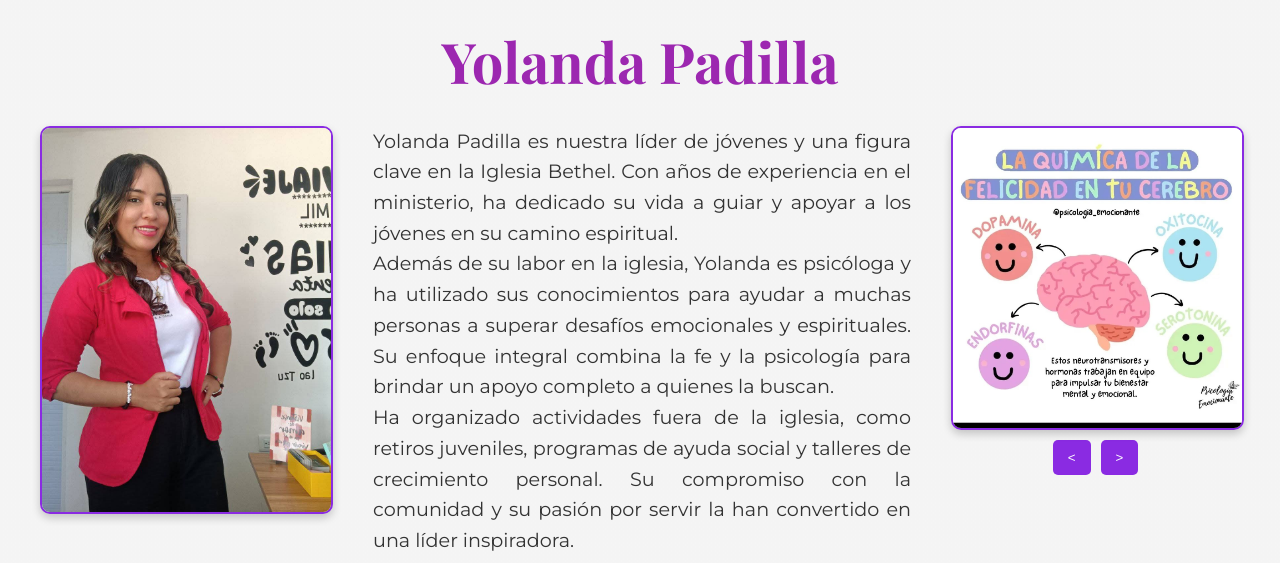
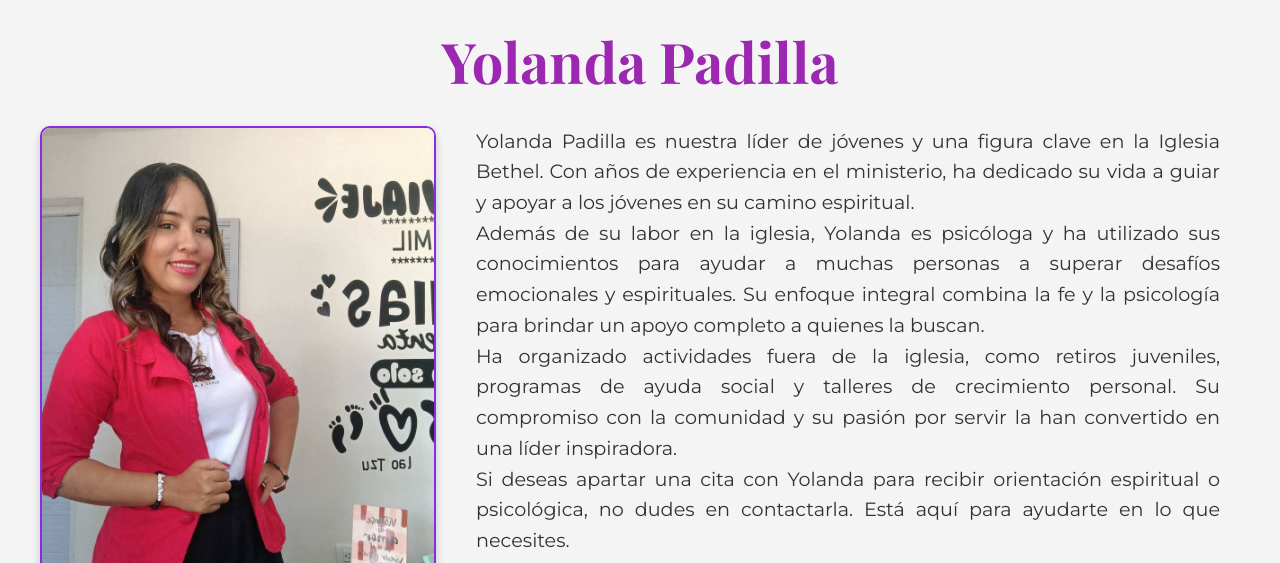
Before and after one commit to cristian348/Iglesia, a plain HTML site: page index2.html in a window 1280 px wide. Shown: the part 2040-2603 px from the top of the page. Drawn offline with nearby package versions, Linux system fonts and the light colour scheme.

Commit message:
Add files via upload

```diff
--- a/index2.html
+++ b/index2.html
@@ -101,12 +101,12 @@
 <section id="yolanda-padilla" class="hero-nosotros">
     <h1 class="animated-title" data-aos="fade-down" data-aos-duration="1000">Yolanda Padilla</h1>
     <div class="yolanda-content">
-        <!-- Cuadro de la imagen a la izquierda -->
-        <div class="cuadro-imagen">
+        <!-- Cuadro de la imagen -->
+        <div class="cuadro-imagen" data-aos="fade-right" data-aos-duration="1000">
             <img src="yolanda.jpg" alt="Yolanda Padilla">
         </div>
 
-        <!-- Texto a la derecha -->
+        <!-- Texto -->
         <div class="yolanda-text">
             <p class="inspirational-text" data-aos="fade-up" data-aos-duration="1000" data-aos-delay="200">
                 Yolanda Padilla es nuestra líder de jóvenes y una figura clave en la Iglesia Bethel. Con años de experiencia en el ministerio, ha dedicado su vida a guiar y apoyar a los jóvenes en su camino espiritual.
@@ -124,24 +124,9 @@
                 <i class="fab fa-whatsapp"></i> Contactar por WhatsApp
             </a>
         </div>
-
-        <!-- Galería de imágenes a la derecha -->
-        <div class="yolanda-gallery">
-            <div class="gallery-container">
-                <img src="1.jpg" alt="Imagen 1" class="gallery-image active">
-                <img src="2.jpg" alt="Imagen 2" class="gallery-image">
-                <img src="3.jpg" alt="Imagen 3" class="gallery-image">
-                <img src="4.jpg" alt="Imagen 4" class="gallery-image">
-                <img src="5.jpg" alt="Imagen 5" class="gallery-image">
-            </div>
-            <!-- Controles de la galería (ahora fuera de la imagen) -->
-            <div class="gallery-controls">
-                <button class="prev-button">&lt;</button>
-                <button class="next-button">&gt;</button>
-            </div>
-        </div>
     </div>
 </section>
+
 
  <!-- Pie de Página -->
  <footer>
--- a/style2.css
+++ b/style2.css
@@ -315,7 +315,7 @@ p {
 
 .yolanda-content {
     display: flex;
-    align-items: flex-start; /* Alinea la imagen, el texto y la galería en la parte superior */
+    align-items: flex-start; /* Alinea la imagen y el texto en la parte superior */
     max-width: 1200px; /* Ancho máximo del contenedor */
     margin: 0 auto; /* Centrado horizontalmente */
     gap: 20px; /* Espacio entre elementos */
@@ -323,7 +323,7 @@ p {
 
 .cuadro-imagen {
     flex: 1;
-    max-width: 30%; /* La imagen ocupa el 30% del ancho */
+    max-width: 40%; /* La imagen ocupa el 40% del ancho */
     background-color: #fff; /* Fondo blanco para el cuadro */
     border: 2px solid #8a2be2; /* Borde morado */
     border-radius: 10px;
@@ -362,49 +362,6 @@ p {
     margin-top: 10px;
 }
 
-.yolanda-gallery {
-    flex: 1;
-    max-width: 30%; /* La galería ocupa el 30% del ancho */
-}
-
-.gallery-container {
-    position: relative;
-    width: 100%;
-    height: 300px; /* Altura fija para la galería */
-    overflow: hidden;
-    border-radius: 10px;
-    box-shadow: 0 4px 8px rgba(0, 0, 0, 0.2);
-    border: 2px solid #8a2be2; /* Borde morado */
-}
-
-.gallery-image {
-    width: 100%;
-    height: 100%;
-    object-fit: cover;
-    display: none;
-}
-
-.gallery-image.active {
-    display: block;
-}
-
-.gallery-controls {
-    display: flex;
-    justify-content: center;
-    margin-top: 10px;
-}
-
-.prev-button,
-.next-button {
-    background-color: #8a2be2;
-    color: #fff;
-    border: none;
-    padding: 10px 15px;
-    border-radius: 5px;
-    cursor: pointer;
-    margin: 0 5px;
-}
-
 /* Animación de flotar */
 @keyframes float {
     0%, 100% {
@@ -423,23 +380,19 @@ p {
     }
 
     .cuadro-imagen,
-    .yolanda-text,
-    .yolanda-gallery {
+    .yolanda-text {
         max-width: 100%; /* Ocupa todo el ancho en móvil */
     }
 
     .cuadro-imagen {
-        height: 150px; /* Altura reducida para la imagen en móvil */
-    }
-
-    .gallery-container {
-        height: 250px; /* Altura aumentada para la galería en móvil */
+        height: 200px; /* Altura fija para la imagen en móvil */
     }
 
     .inspirational-text {
         font-size: 14px; /* Tamaño de texto un poco más pequeño */
     }
 }
+
 
 /* Estilos para el botón de WhatsApp */
 .whatsapp-button {
```
